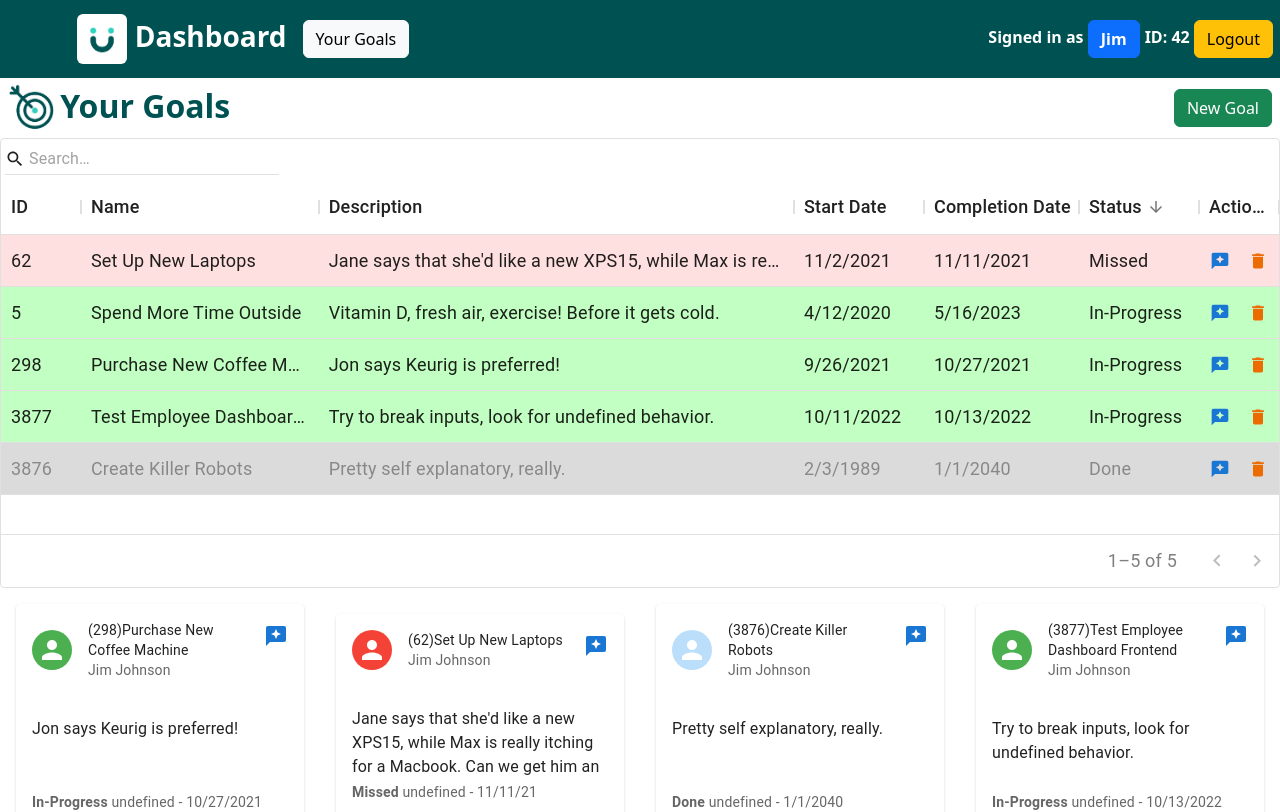
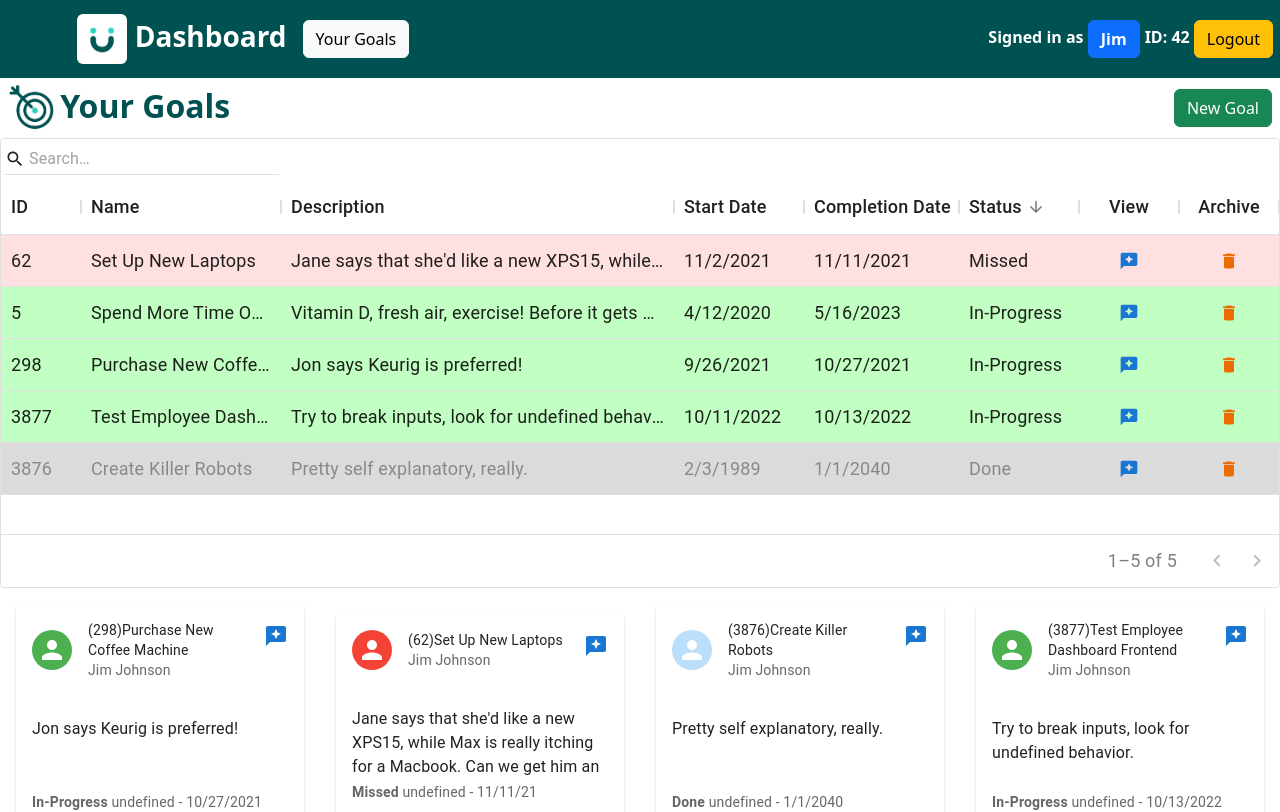
Before and after one commit to NicholasAnkiewicz/goalstool, a React (Create React App) app in the folder my-app/: page /dashboard in a window 1280 px wide. Shown: the top 812 px of the page. Built offline with nearby package versions, Linux system fonts and the light colour scheme.

Commit message:
The table

```diff
--- a/my-app/src/pages/Dashboard.js
+++ b/my-app/src/pages/Dashboard.js
@@ -378,15 +378,48 @@ export default function Dashboard() {
     {
       field: "actions",
       type: 'actions',
-      headerName: "Actions",
+      headerName: "View",
       description: 'Click for Full Goal Information!',
       sortable: false,
       filterable: false,
-      width: 80,
+      width: 100,
 
       getActions: (params) => [
 
         <GridActionsCellItem icon={<ReviewsIcon color="primary" />} onClick={ () => setModalShow(true) }/>,
+        // <GoalDetailModal
+        //   show={modalShow}
+        //   onHide={() => setModalShow(false)}
+        // />,
+        // AlertBox(
+        //   {
+        //     deny: "Cancel",
+        //     accept: "I'm Sure",
+        //     body: "Are you sure you want to delete this goal?",
+        //     title: "Delete Goal #" + params.id
+        //   },
+        //   () => {
+        //     setCurRows( curRows.filter( (row) => row.id !== params.id ))
+        //     rows=rows.filter( (row) => row.id !== params.id)
+        //   },
+        //   () => 1,
+        //   <DeleteIcon color="warning"/>,
+        // )
+      ]
+
+    },
+    {
+      field: "Archive",
+      type: 'actions',
+      headerName: "Archive",
+      description: 'Set it to archive!',
+      sortable: false,
+      filterable: false,
+      width: 100,
+
+      getActions: (params) => [
+
+        // <GridActionsCellItem icon={<ReviewsIcon color="primary" />} onClick={ () => setModalShow(true) }/>,
         <GoalDetailModal
           show={modalShow}
           onHide={() => setModalShow(false)}
@@ -395,8 +428,8 @@ export default function Dashboard() {
           {
             deny: "Cancel",
             accept: "I'm Sure",
-            body: "Are you sure you want to delete this goal?",
-            title: "Delete Goal #" + params.id
+            body: "Are you sure you want to set this goal as archieve?",
+            title: "Archieve Goal #" + params.id
           },
           () => {
             setCurRows( curRows.filter( (row) => row.id !== params.id ))
```
